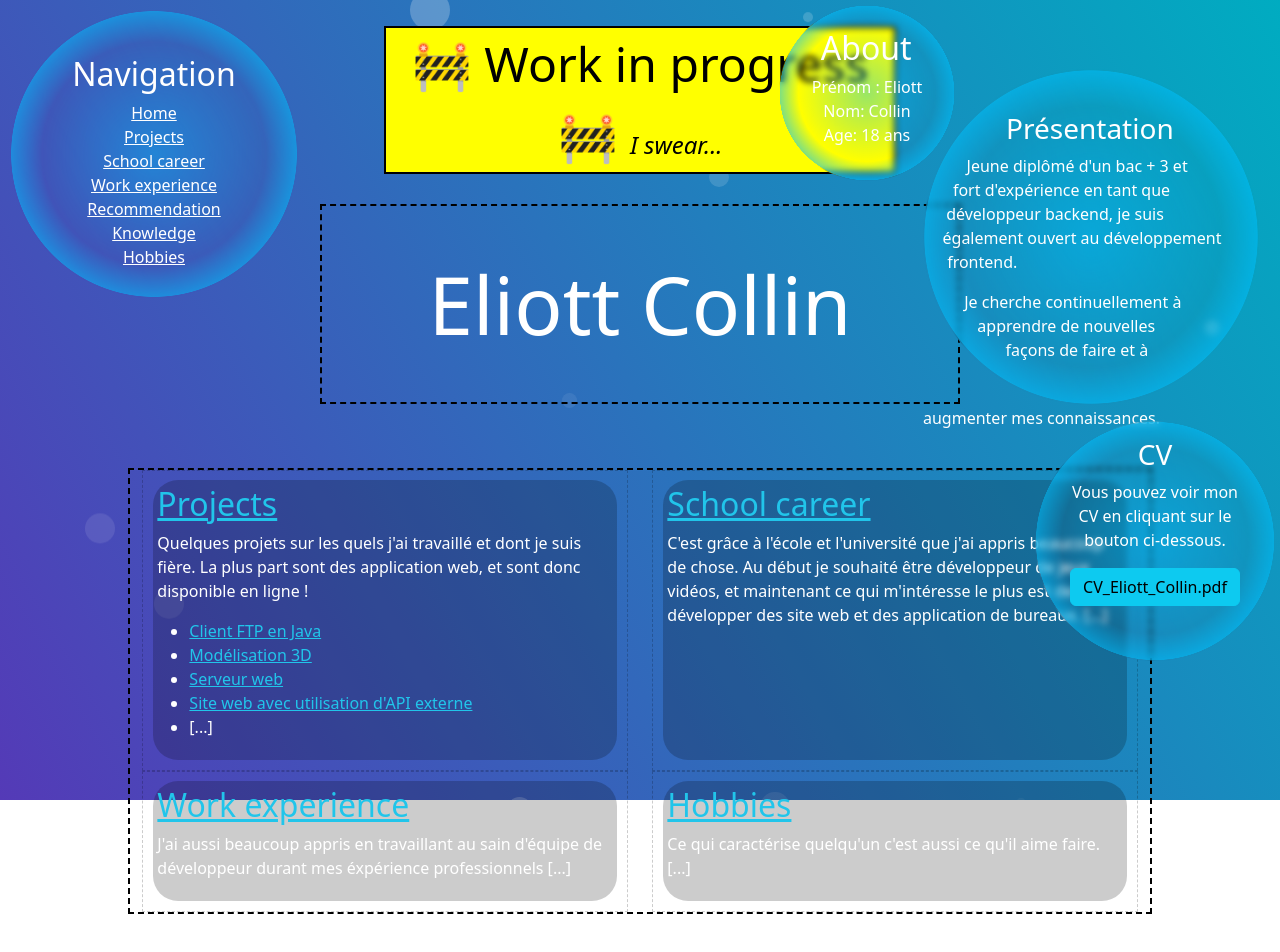
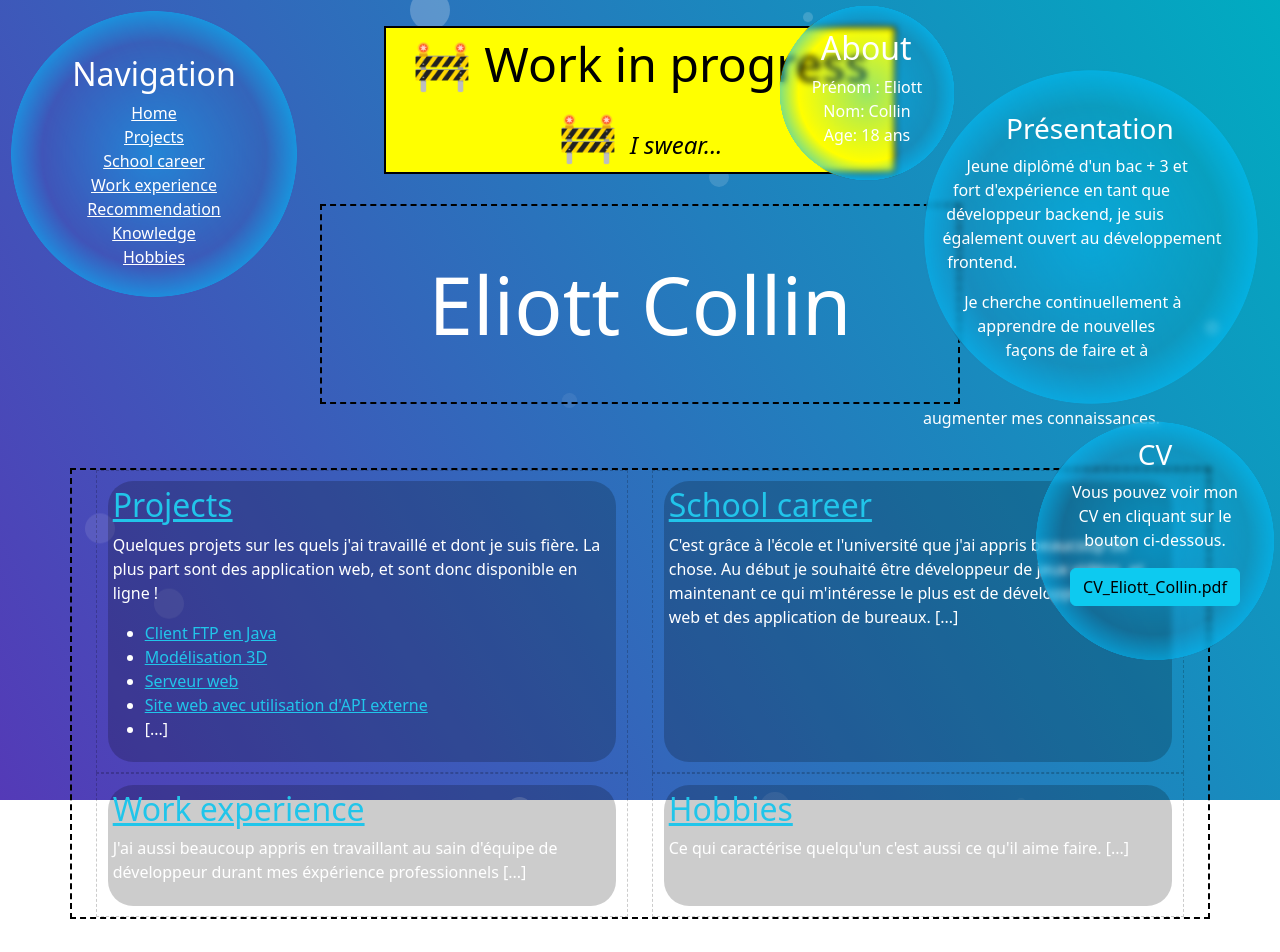
Before and after one commit to Elioce33/eportfolio, a Next.js app: page / in a window 1280 px wide. Shown: the top 952 px of the page. Built offline with nearby package versions, Linux system fonts and the light colour scheme.

Commit message:
feat: little update

```diff
--- a/app/hobbies/page.tsx
+++ b/app/hobbies/page.tsx
@@ -93,7 +93,7 @@ export default function Page() {
           <Article className={"bike h-100"}>
             <h2><i className={"bi bi-bicycle"}></i> Nature et Vélo</h2>
             <p>J'aime faire du vélo. De la même façon que les livres, le vélo me permet de m'évadé, mais contrairement
-              aux livre, il me permet de me vidé la tête </p>
+              aux livre, il me permet de me vider la tête </p>
             <p>J'adore aussi la nature, en vélo j'aime bien longé la Deûle pendant des kilomètres. J'apprécie aussi me
               baladé en forêt. Et je rêve d'aller en vacance en montage pour faire de la randonnée et contemplé la
               nature.</p>
--- a/app/page.tsx
+++ b/app/page.tsx
@@ -4,7 +4,7 @@ import Link from "next/link";
 
 export default function Page() {
   return <>
-    <main className="home">
+    <main className="home container">
       <div className='presentation_bubbles'>
         <Bubble className={"information_list_bubble"}>
           <h2>About</h2>
```
